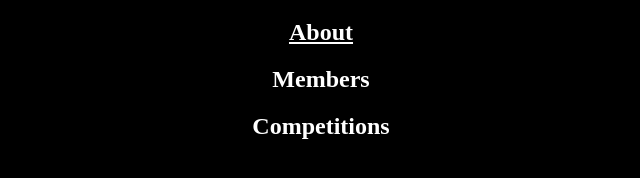
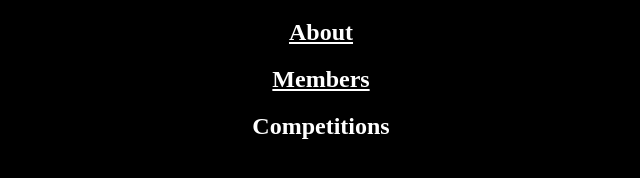
Before and after one commit to NestingDollCTF/nestingdollctf.github.io, a plain HTML site: page index.html in a window 1280 px wide. Shown: the part 462-640 px from the top of the page, 319-959 px from the left. Drawn offline with Linux system fonts and the light colour scheme.

Commit message:
Update index.html

```diff
--- a/index.html
+++ b/index.html
@@ -33,7 +33,7 @@
     <h1 style="text-align: center;"><span style="color: #ffffff;">nd{nd{nd{nd{nd{...}}}}}</span></h1>
     <h1 style="text-align: center;"><span style="color: #ffffff;">Site under construction....</span></h1>
     <h2 style="text-align: center;"><span style="color: #ffffff;"><a style="color: #ffffff;" href="nestingdollctf.github.io/pages/about.html">About</a></span></h2>
-    <h2 style="text-align: center;"><span style="color: #ffffff;" href="nestingdollctf.github.io/pages/members.html">Members</span></h2>
+    <h2 style="text-align: center;"><span style="color: #ffffff;"><a style="color: #ffffff;" href="nestingdollctf.github.io/pages/members.html">Members</a></span></h2>
     <h2 style="text-align: center;"><span style="color: #ffffff;">Competitions</span></h2>
   </body>
 </html>
```
